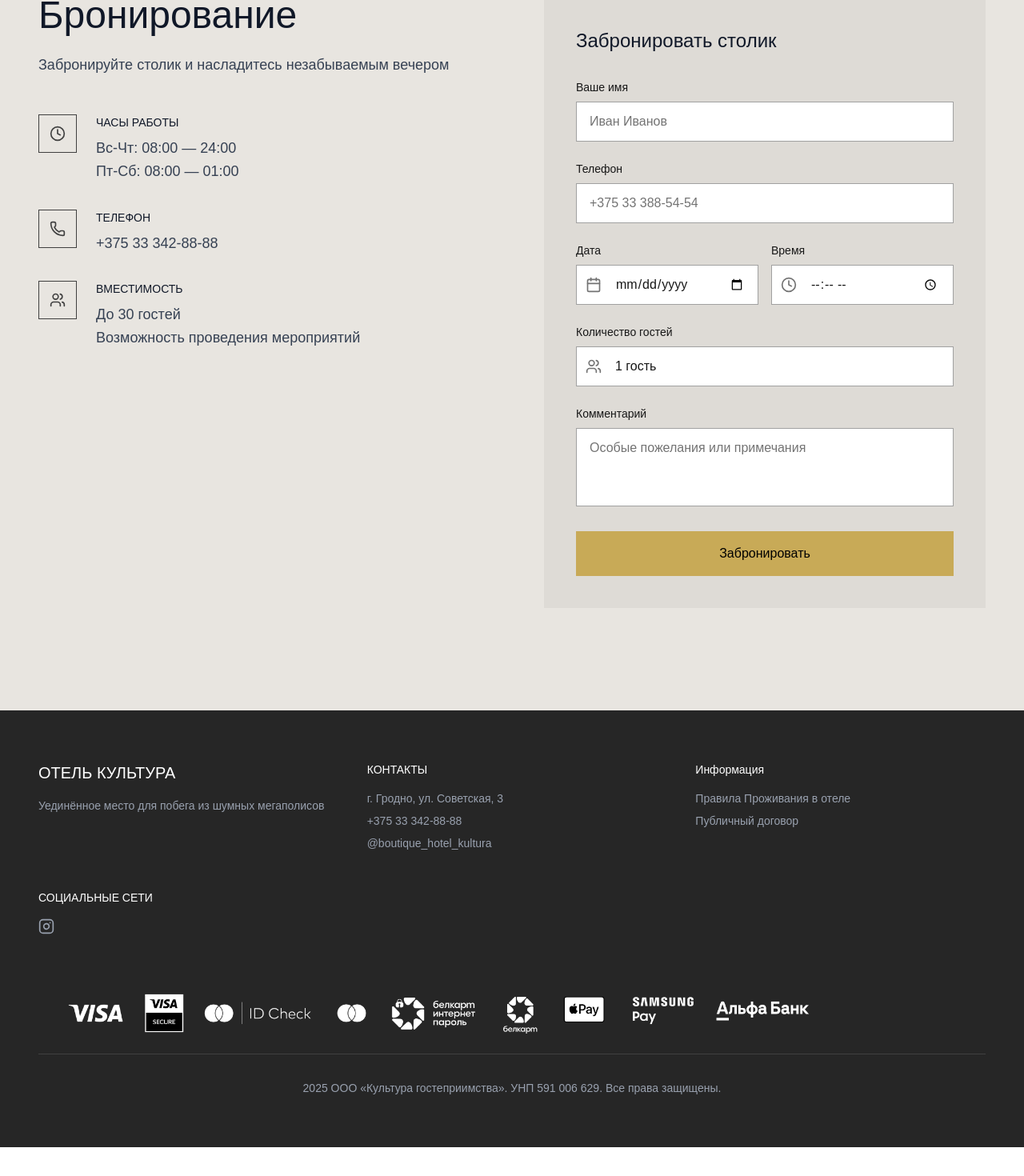
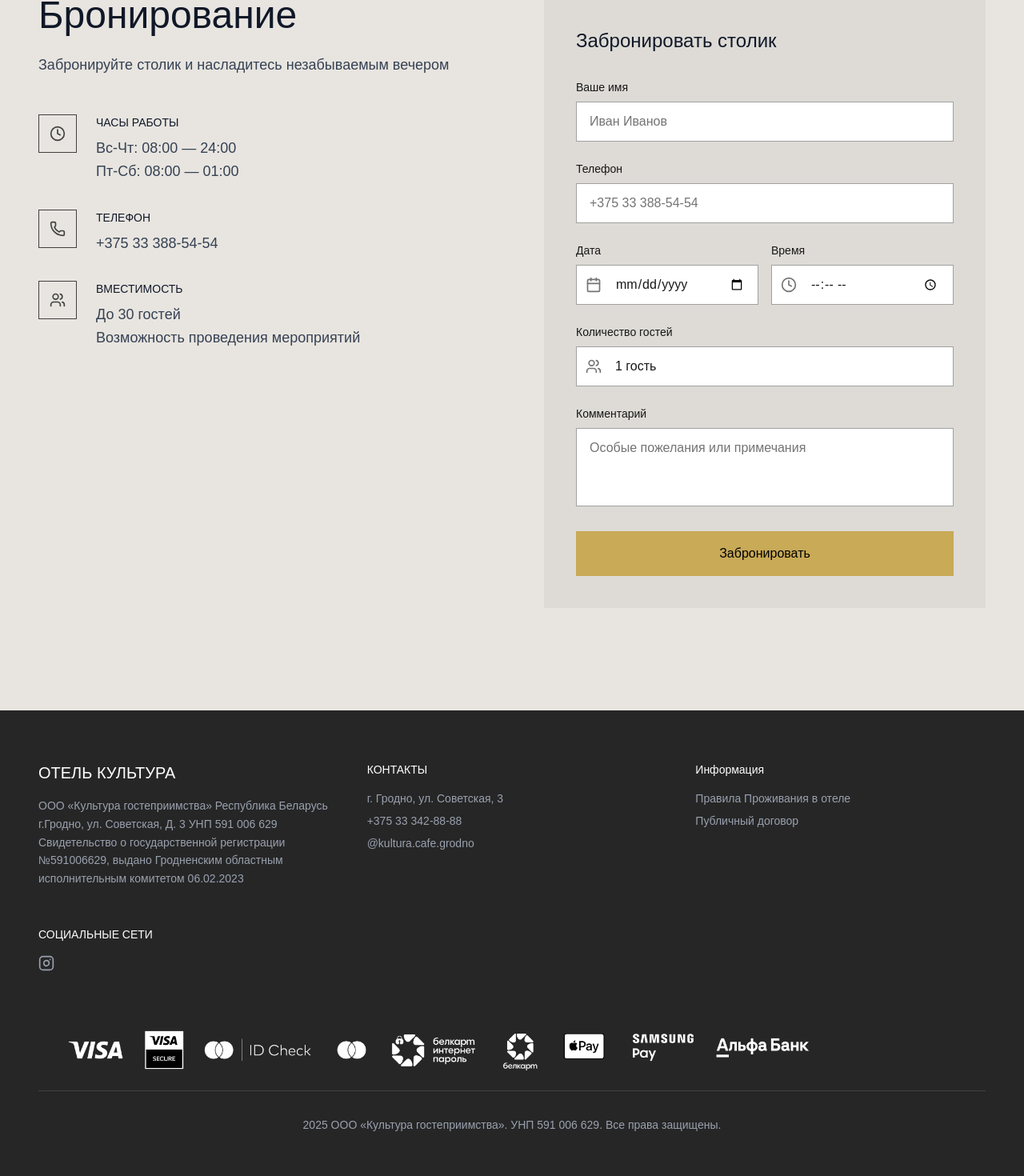
Before and after one commit to Kultura-web/finalnextkultura, a Next.js app: page /restaurant in a window 1280 px wide. Shown: the part 3605-5075 px from the top of the page at 80% size. Before the commit the page ends 5039 px from the top, so only its background shows below. Built offline with nearby package versions, Linux system fonts and the light colour scheme.

Commit message:
resto number

```diff
--- a/components/components/Footer.tsx
+++ b/components/components/Footer.tsx
@@ -1,4 +1,4 @@
-import { Instagram } from 'lucide-react';
+import { Instagram, Send } from 'lucide-react';
 import Image from 'next/image';
 
 export default function Footer() {
@@ -9,7 +9,8 @@ export default function Footer() {
           <div>
             <h3 className="text-xl font-light mb-4">ОТЕЛЬ КУЛЬТУРА</h3>
             <p className="text-gray-400 text-sm leading-relaxed">
-              Уединённое место для побега из шумных мегаполисов
+            ООО «Культура гостеприимства» Республика Беларусь г.Гродно, ул. Советская, Д. 3 УНП 591 006 629
+            Свидетельство о государственной регистрации №591006629, выдано Гродненским областным исполнительным комитетом 06.02.2023
             </p>
           </div>
 
@@ -24,7 +25,7 @@ export default function Footer() {
               </li>
               <li>
                 <a href="https://www.instagram.com/boutique_hotel_kultura  " target="_blank" rel="noopener noreferrer" className="hover:text-white transition-colors">
-                  @boutique_hotel_kultura
+                @kultura.cafe.grodno
                 </a>
               </li>
             </ul>
@@ -56,14 +57,17 @@ export default function Footer() {
           <div>
             <h4 className="text-sm font-normal mb-4">СОЦИАЛЬНЫЕ СЕТИ</h4>
             <div className="flex gap-4">
-              <a href="https://www.instagram.com/boutique_hotel_kultura  " target="_blank" rel="noopener noreferrer" className="text-gray-400 hover:text-[#c8aa57] transition-colors">
+              <a href="https://www.instagram.com/@kultura.cafe.grodno  " target="_blank" rel="noopener noreferrer" className="text-gray-400 hover:text-[#c8aa57] transition-colors">
                 <Instagram className="w-5 h-5" />
               </a>
+              {/* <a href="https://www.instagram.com/@kultura.cafe.grodno  " target="_blank" rel="noopener noreferrer" className="text-gray-400 hover:text-[#c8aa57] transition-colors">
+              <Send className='size-5' />
+              </a> */}
             </div>
           </div>
         </div>
 
-        <Image src="/logos/White/HORIZONTAL WHITE.png" alt="logos" width={1000} height={1000} />
+        <Image src="/logos/White/HORIZONTAL WHITE.png" alt="logos" width={1000} height={200} />
 
         <div className="pt-8 border-t border-neutral-700 text-center">
           <p className="text-gray-400 text-sm">
--- a/components/components/restaurant/RestaurantReservation.tsx
+++ b/components/components/restaurant/RestaurantReservation.tsx
@@ -132,7 +132,7 @@ export default function RestaurantReservation() {
                     href="tel:+375333428888"
                     className="text-gray-700 text-lg leading-relaxed hover:text-neutral-900 transition-colors"
                   >
-                    +375 33 342-88-88
+                    +375 33 388-54-54
                   </a>
                 </div>
               </div>
```
